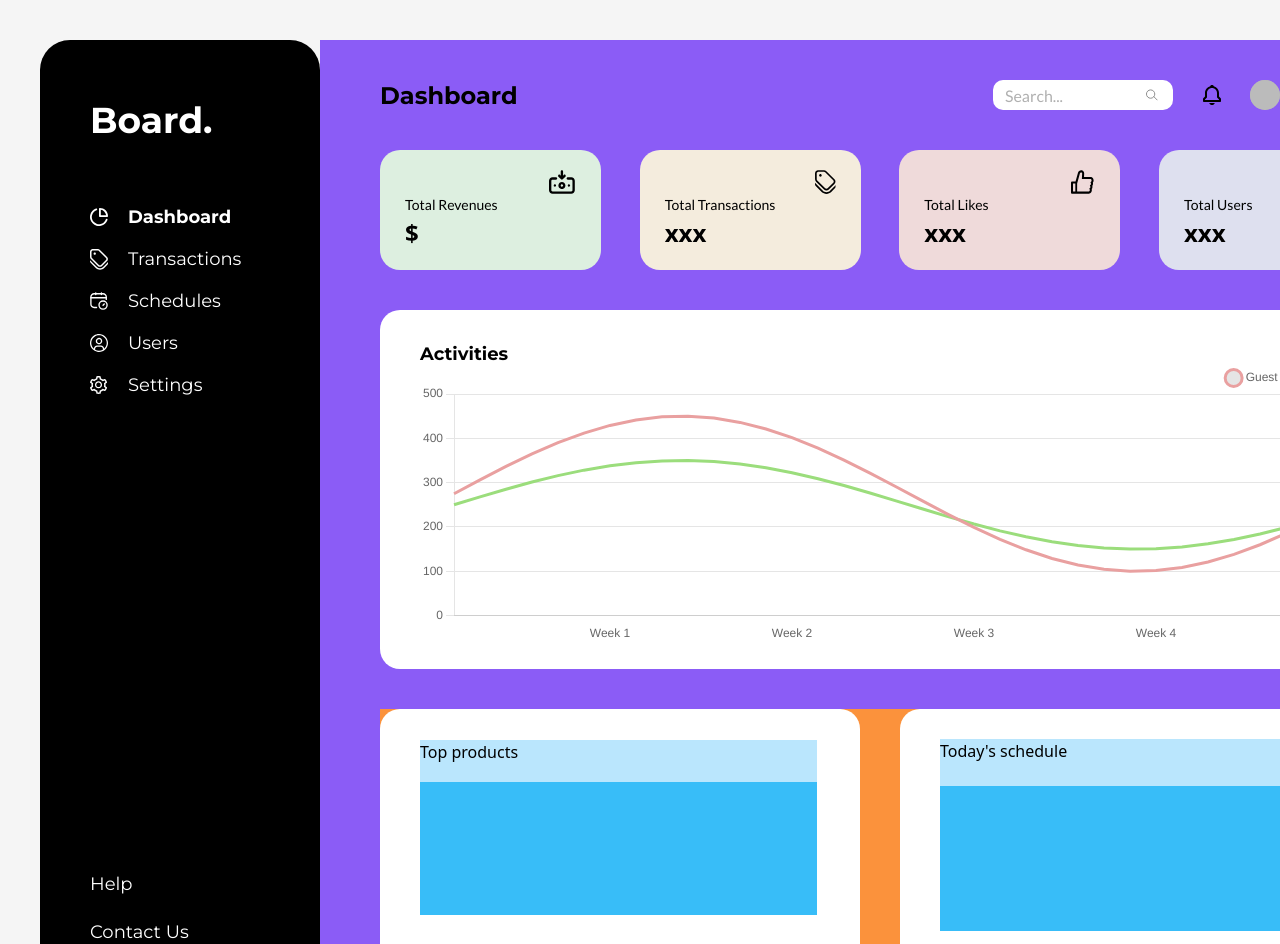
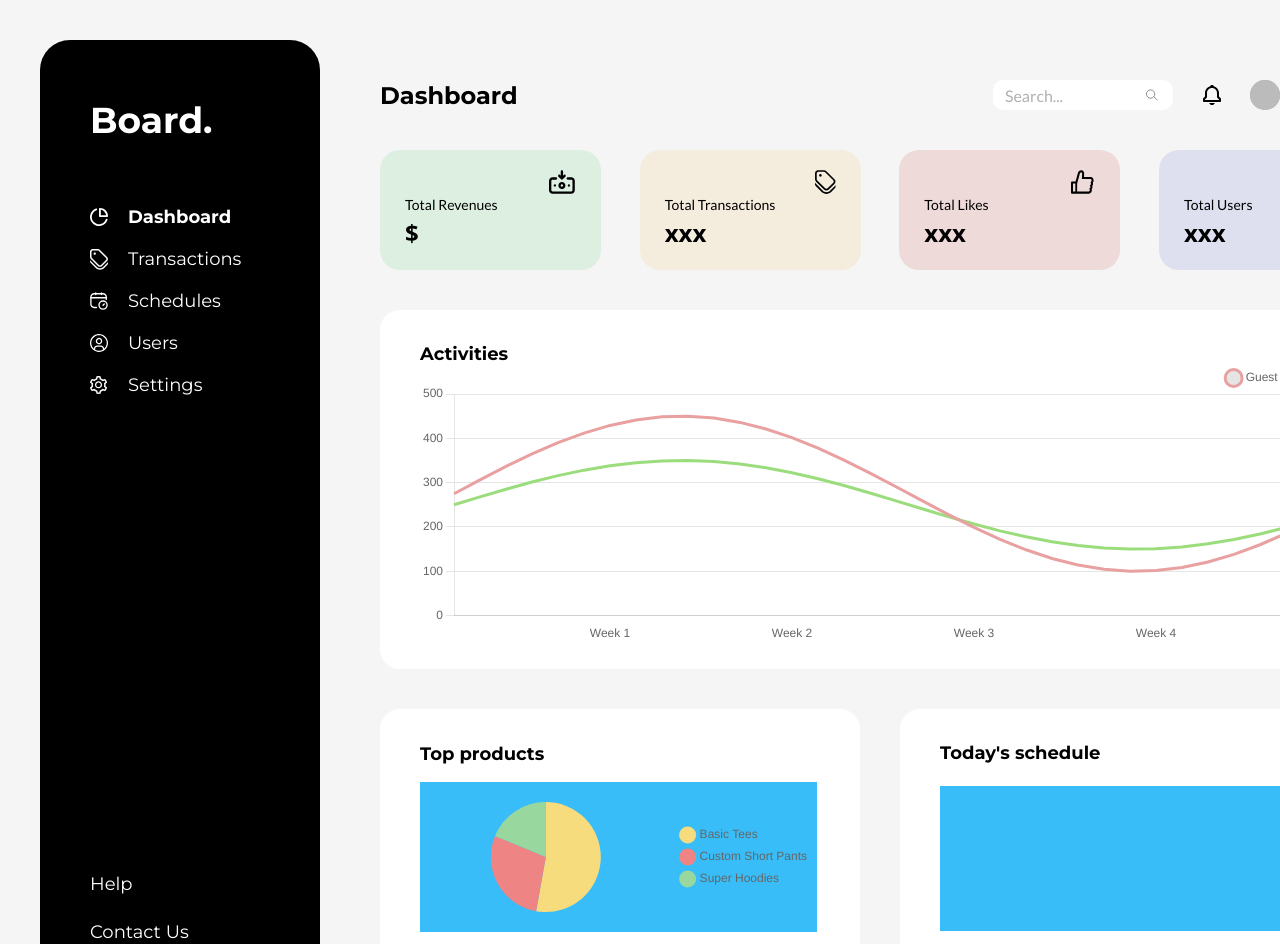
Before and after one commit to thecipherninja/nextjs-dashboard, a Next.js app in the folder myapp/: page /home in a window 1280 px wide. Shown: the top 944 px of the page. Built offline with nearby package versions, Linux system fonts and the light colour scheme; no server answers; sample sign-in values are in the browser's storage.

Commit message:
defined apis for pie chart

```diff
--- /dev/null
+++ b/myapp/components/piechart.jsx
@@ -0,0 +1,82 @@
+import { useEffect, useRef } from 'react';
+import { Chart } from 'chart.js';
+import axios from 'axios';
+
+const PieChart = () => {
+  const chartRef = useRef(null);
+
+  useEffect(() => {
+    const fetchData = async () => {
+      try {
+        const response = await axios.get('/api/percentdata');
+        const data = response.data;
+
+        // Extract the values and labels from the fetched data
+        const values = data.map((item) => item.value);
+        const labels = ["Basic Tees", "Custom Short Pants", "Super Hoodies"];
+
+        // Create a chart using Chart.js
+        const chart = new Chart(chartRef.current, {
+          type: 'pie',
+          data: {
+            datasets: [
+              {
+                data: values,
+                backgroundColor: [
+                  '#F6DC7D',
+                  '#EE8484',
+                  '#98D89E',
+                ],
+              },
+            ],
+            labels: labels,
+          },
+          options: {
+            responsive: true,
+            aspectRatio: 397 / 150,
+            plugins: {
+              legend: {
+                position: 'right',
+                labels: {
+                  usePointStyle: true,
+                  font: {
+                    size: 12,
+                  },
+                  formatter: (value, context) => {
+                    const datasetIndex = context.datasetIndex;
+                    const dataIndex = context.dataIndex;
+                    const dataset = context.chart.data.datasets[datasetIndex];
+                    const total = dataset.data.reduce((acc, val) => acc + val, 0);
+                    const percentage = ((dataset.data[dataIndex] / total) * 100).toFixed(2);
+
+                    return `${labels[dataIndex]} (${percentage}%)`;
+                  },
+                },
+              },
+            },
+            elements: {
+              arc: {
+                borderWidth: 0,
+                borderColor: 'transparent',
+              },
+            },
+            layout: {
+              padding: {
+                top: 20,
+                bottom: 20,
+              },
+            },
+          },
+        });
+      } catch (error) {
+        console.error('Error fetching data:', error);
+      }
+    };
+
+    fetchData();
+  }, []);
+
+  return <canvas ref={chartRef} width={397} height={150} />;
+};
+
+export default PieChart;
--- /dev/null
+++ b/myapp/pages/api/percentdata.js
@@ -0,0 +1,19 @@
+export default function handler(req, res) {
+    // Generate three random numbers between 0 and 100
+    const random1 = Math.random() * 100;
+    const random2 = Math.random() * (100 - random1);
+    const random3 = 100 - random1 - random2;
+
+    // Create an array with the percentages
+    const percentages = [
+      { value: random1.toFixed(2) },
+      { value: random2.toFixed(2) },
+      { value: random3.toFixed(2) },
+    ];
+
+    // Sort the percentages in descending order
+    percentages.sort((a, b) => b.value - a.value);
+
+    // Send the percentages as JSON response
+    res.status(200).json(percentages);
+  }
--- a/myapp/pages/home.jsx
+++ b/myapp/pages/home.jsx
@@ -2,6 +2,7 @@ import React from 'react';
 import {useSession, signOut, getSession} from 'next-auth/react';
 import Signin from '../pages/signin';
 import Linechart from '@/components/linechart';
+import PieChart from '@/components/piechart';
 
 const Dashboard = () => {
     const {data: session, status} = useSession()
@@ -98,7 +99,7 @@ const Dashboard = () => {
             </div>
           </div>
 
-          <div id="right-card" class="pt-[20px] pb-[40px] pl-[60px] pr-[20px] w-[1080px] h-[944px] flex flex-col bg-violet-500">
+          <div id="right-card" class="pt-[20px] pb-[40px] pl-[60px] pr-[20px] w-[1080px] h-[944px] flex flex-col">
             <div id="header" class="w-full my-[20px] h-[30px] container flex justify-between">
               <div id="left-side" class="w-[138px] h-[29px] font-montserrat text-2xl font-bold not-italic text-black sticky left-0">
                 <p>
@@ -251,20 +252,20 @@ const Dashboard = () => {
                   <Linechart />
               </div>
             </div>
-            <div id="pie-chart-row" class="w-full my-[20px] h-[256px] flex flex-wrap justify-between bg-orange-400">
+            <div id="pie-chart-row" class="w-full my-[20px] h-[256px] flex flex-wrap justify-between">
               <div class="pt-[31px] pl-[40px] pr-[43px] pb-[34px] h-full w-[480px] rounded-[20px] bg-white">
-                <div class="w-full h-[42px] bg-sky-200">
-                  <p>
+                <div class="w-full h-[42px]">
+                  <p class="font-montserrat text-lg font-bold not-italic text-black">
                     Top products
                   </p>
                 </div>
-                <div id="pie-chart" class="w-full h-[133px] bg-sky-400">
-
+                <div id="pie-chart" class="w-full h-[150px] bg-sky-400">
+                  <PieChart />
                 </div>
               </div>
               <div class="pt-[30px] pl-[40px] pr-[30px] pb-[34px] h-full w-[480px] rounded-[20px] bg-white">
-                <div class="w-full h-[47px] bg-sky-200">
-                  <p>
+                <div class="w-full h-[47px]">
+                  <p class="font-montserrat text-lg font-bold not-italic text-black">
                     Today's schedule
                   </p>
                 </div>
--- a/myapp/pages/text.jsx
+++ b/myapp/pages/text.jsx
@@ -1,7 +1,10 @@
 import Linechart from "@/components/linechart";
-
+import PieChart from '@/components/piechart';
 export default function Text() {
     return (
-        <Linechart />
+        // <Linechart />
+        <>
+            <PieChart />
+        </>
     )
 }
```
